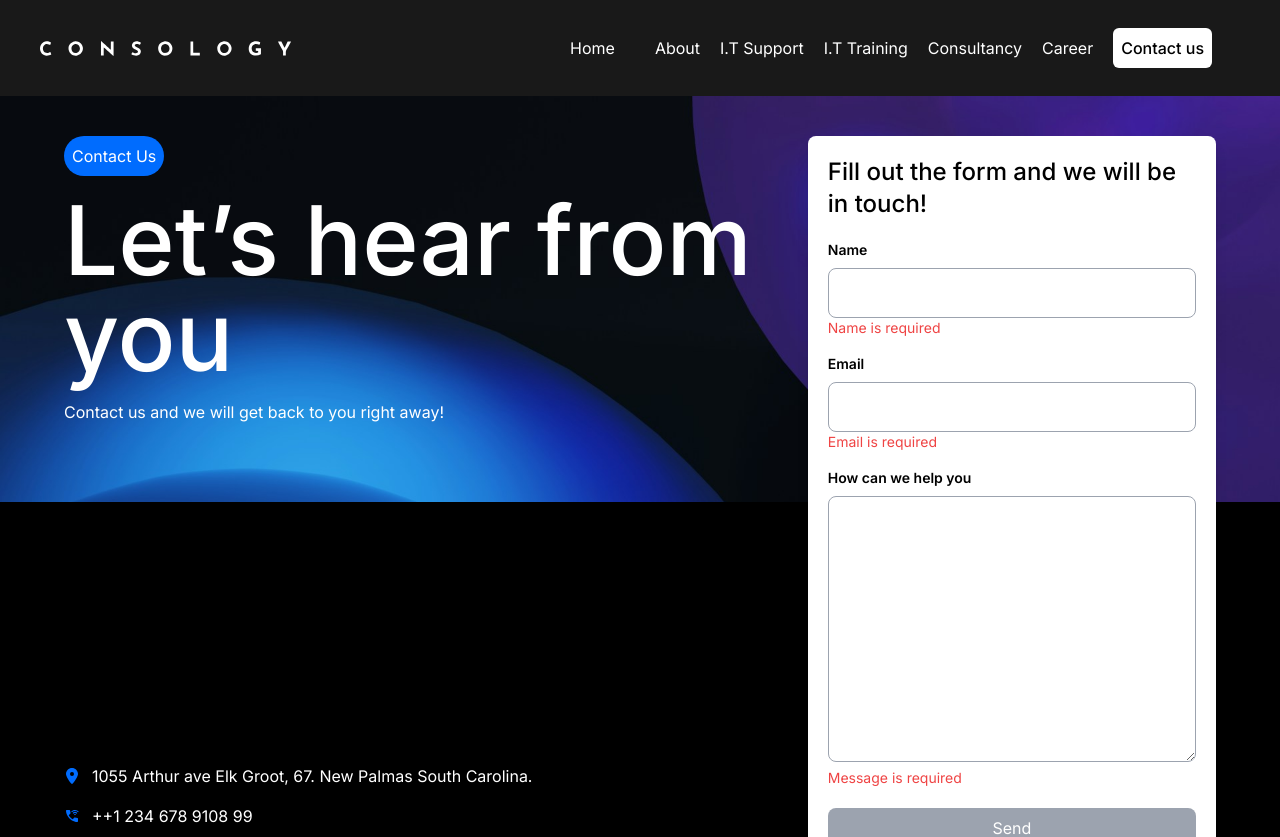
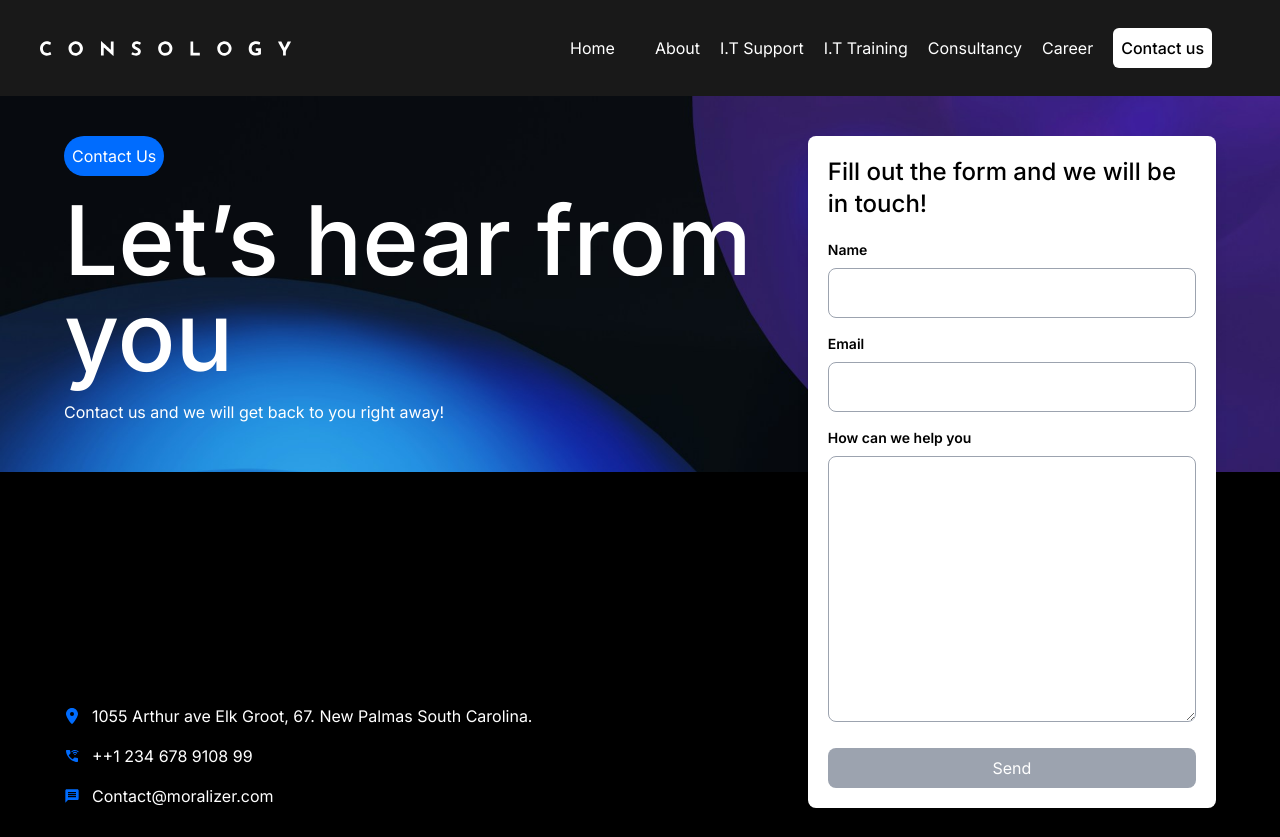
Before and after one commit to Lukman10a/consology, a Next.js app: page /contact in a window 1280 px wide. Shown: the top 837 px of the page. Built offline with nearby package versions, Linux system fonts and the light colour scheme.

Commit message:
fix: issue with cotact form validatio

```diff
--- a/src/pages/contact.tsx
+++ b/src/pages/contact.tsx
@@ -30,14 +30,24 @@ export default function Contact() {
     setIsFormValid(isFormValid);
 
     setValidationErrors({
-      from_name: from_name.trim() === "" ? "Name is required" : "",
+      from_name:
+        from_name.trim() === ""
+          ? ""
+          : from_name.trim() === ""
+            ? "Name is required"
+            : "",
       user_email:
-        user_email === ""
-          ? "Email is required"
+        user_email.trim() === ""
+          ? ""
           : !isEmailValid
             ? "Invalid email format"
             : "",
-      message: message.trim() === "" ? "Message is required" : "",
+      message:
+        message.trim() === ""
+          ? ""
+          : message.trim() === ""
+            ? "Message is required"
+            : "",
     });
   }, [formData]);
 
```
